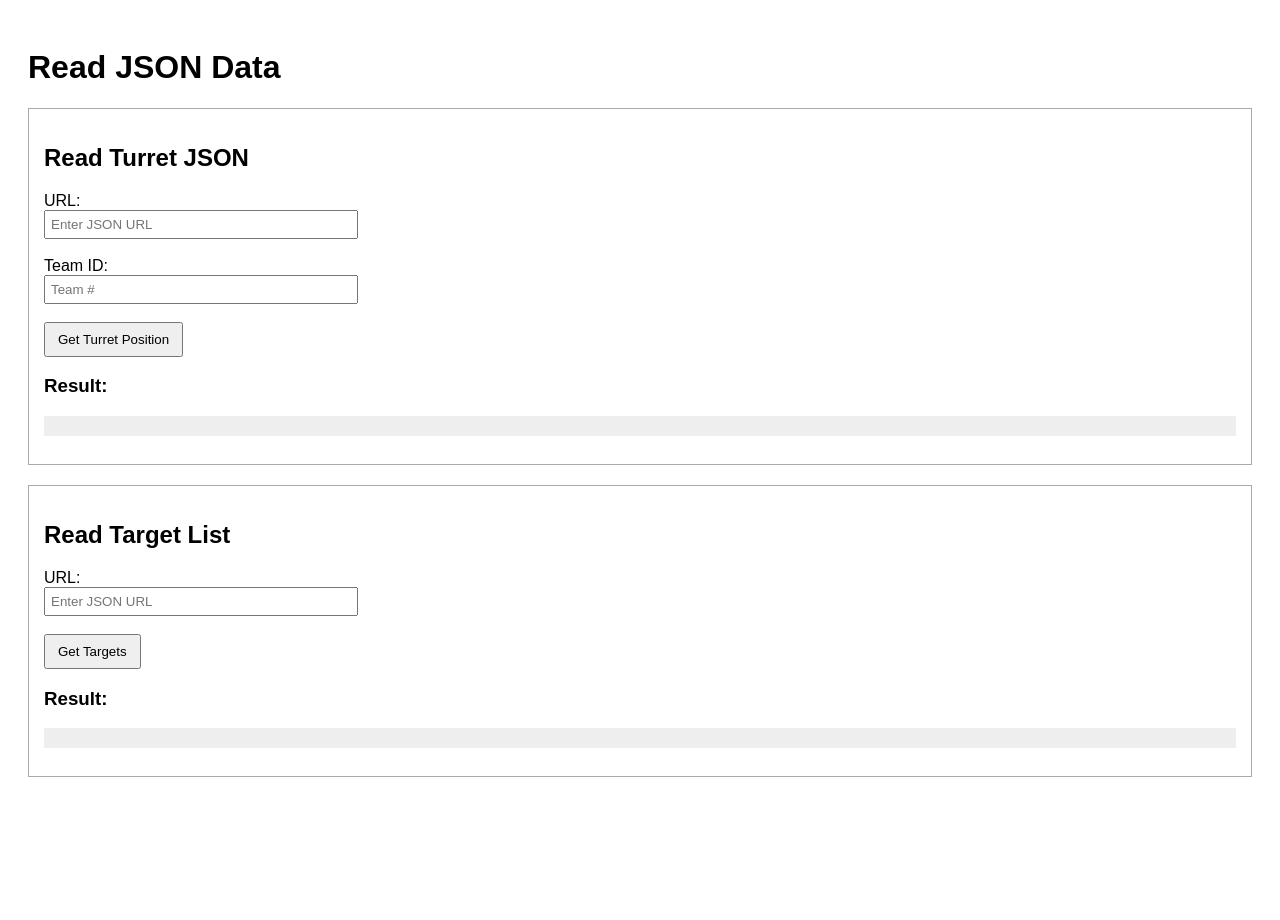
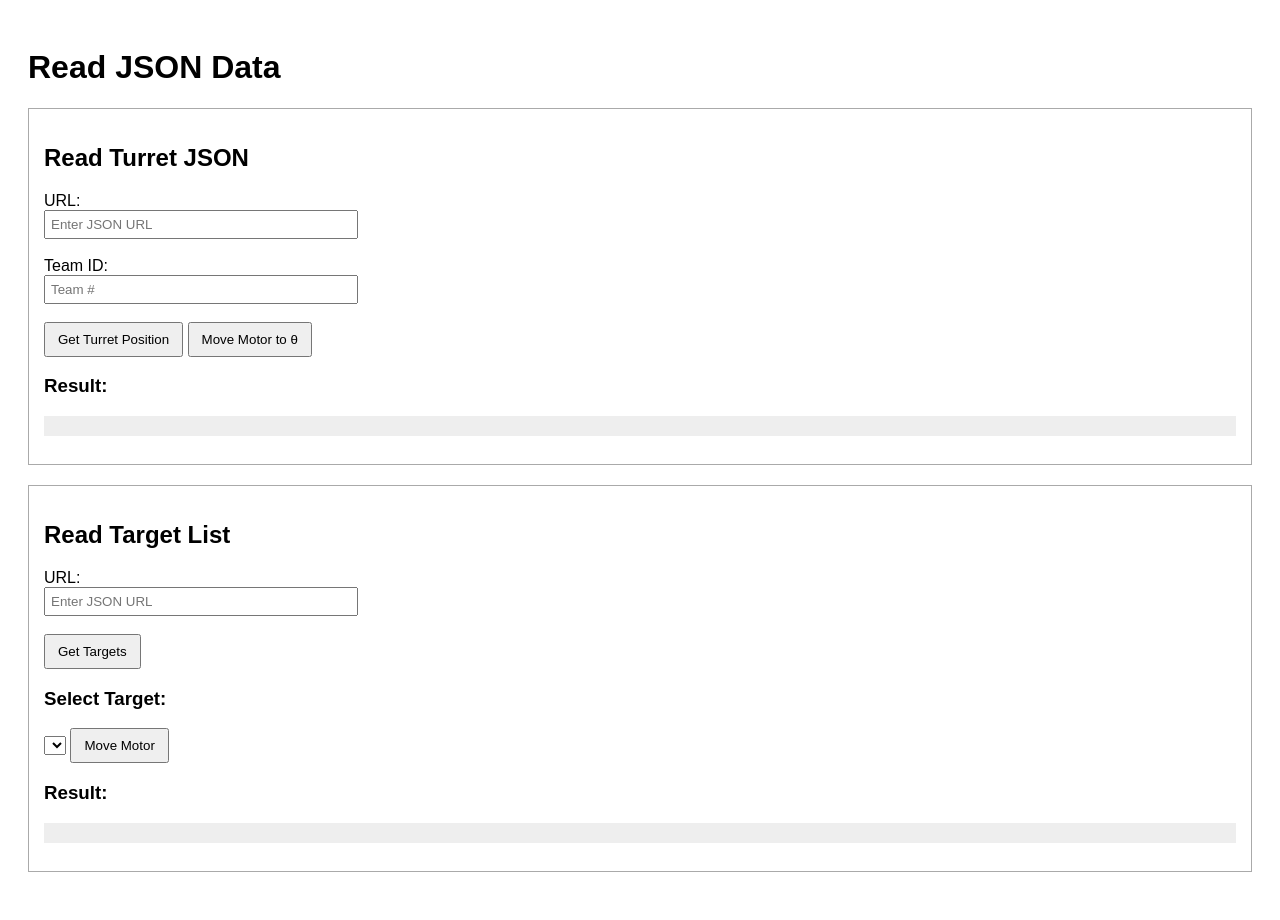
Before and after one commit to oliviagrima/441project, a Flask app: page / in a window 1280 px wide. Before the commit the page ends 777 px from the top, so only its background shows below. Run offline with Flask 3, Linux system fonts and the light colour scheme; lists and menus that the app fills with data are empty; parts of the project's set-up code (start-up, migrations or seed data) failed here and were passed over.

Commit message:
Update index.html

```diff
--- a/templates/index.html
+++ b/templates/index.html
@@ -24,6 +24,7 @@
     <input id="teamId" type="number" placeholder="Team #"><br><br>
 
     <button onclick="loadTurret()">Get Turret Position</button>
+    <button onclick="moveToTurret()">Move Motor to θ</button>
 
     <h3>Result:</h3>
     <pre id="turretResult"></pre>
@@ -36,6 +37,10 @@
     <input id="targetUrl" type="text" placeholder="Enter JSON URL"><br><br>
 
     <button onclick="loadTargets()">Get Targets</button>
+
+    <h3>Select Target:</h3>
+    <select id="targetSelect"></select>
+    <button onclick="moveToSelectedTarget()">Move Motor</button>
 
     <h3>Result:</h3>
     <pre id="targetResult"></pre>
@@ -68,8 +73,44 @@ function loadTargets() {
     .then(res => res.json())
     .then(data => {
         document.getElementById("targetResult").textContent = JSON.stringify(data, null, 2);
+
+        const select = document.getElementById("targetSelect");
+        select.innerHTML = "";  // clear old entries
+
+        if (!data.targets) return;
+
+        // Populate dropdown with theta values
+        data.targets.forEach((t, index) => {
+            const option = document.createElement("option");
+            option.value = t.theta;
+            option.textContent = `Target ${index+1} — θ = ${t.theta}`;
+            select.appendChild(option);
+        });
     });
 }
+
+function moveToSelectedTarget() {
+    const theta = document.getElementById("targetSelect").value;
+
+    if (!theta) {
+        alert("No target selected!");
+        return;
+    }
+
+    fetch("/move_motor", {
+        method: "POST",
+        headers: { "Content-Type": "application/json" },
+        body: JSON.stringify({
+            motor: 1,
+            angle: parseFloat(theta)
+        })
+    })
+    .then(res => res.json())
+    .then(data => {
+        alert("Motor moving to θ = " + theta);
+    });
+}
+
 </script>
 
 </body>
```
